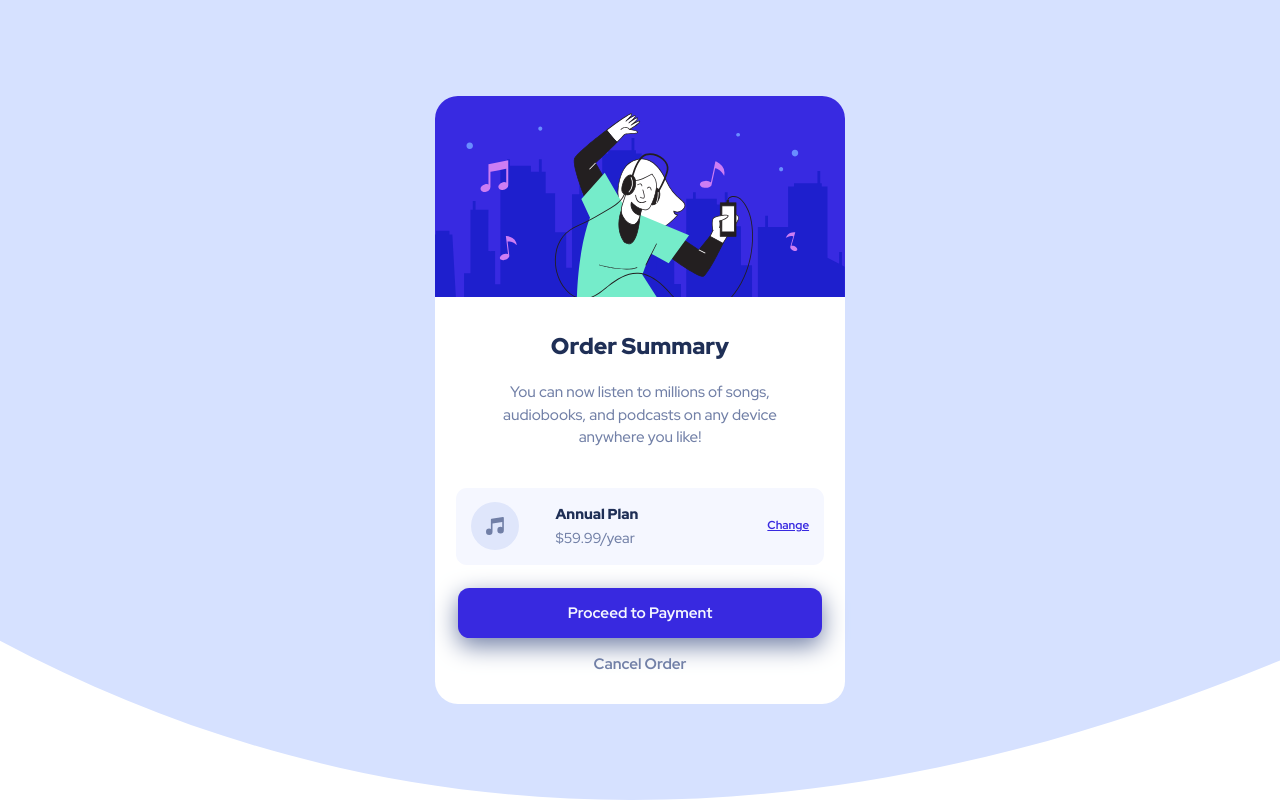
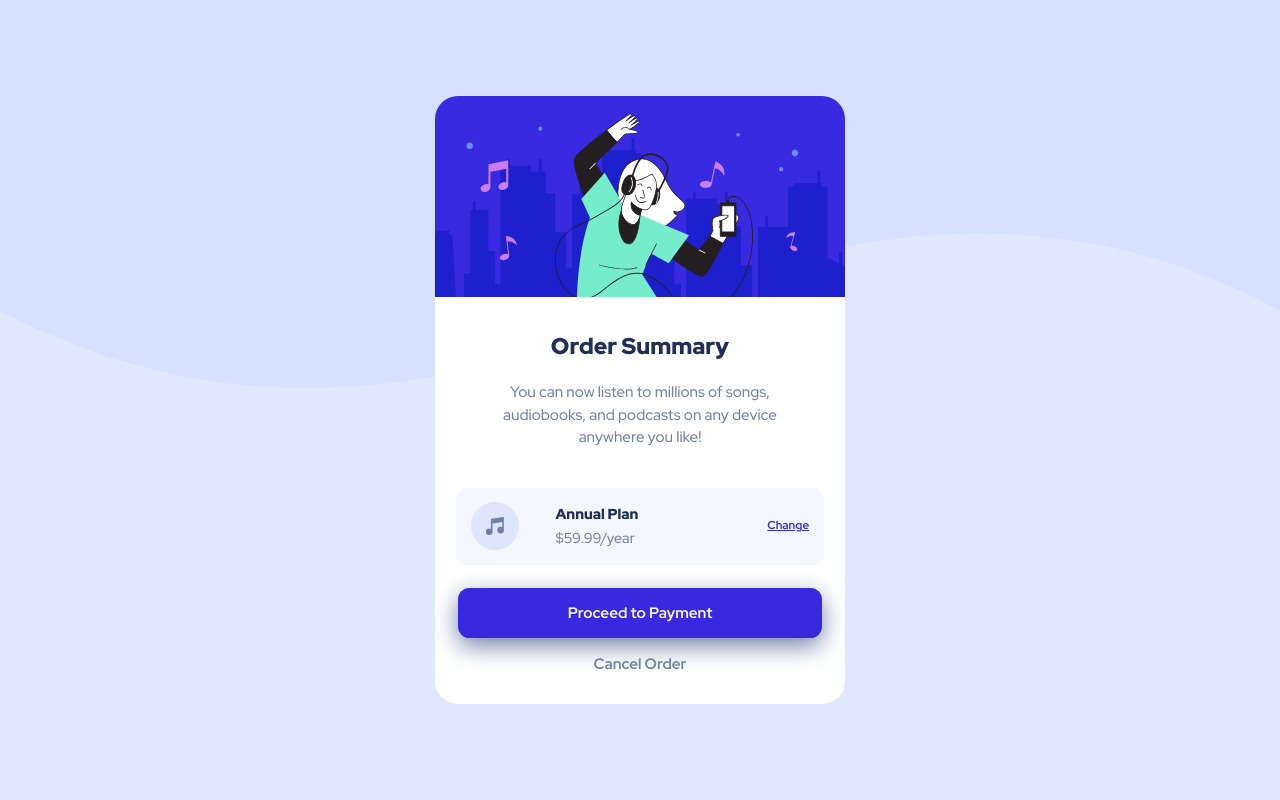
Before and after one commit to lzdavic/fem-order-summary-component, a plain HTML site: page index.html in a window 1280 px wide. Drawn offline with Linux system fonts and the light colour scheme.

Commit message:
Update style.css

```diff
--- a/style.css
+++ b/style.css
@@ -37,9 +37,10 @@ main {
     min-width: 100vw;
     display: grid;
     place-content: center;
+    background-color: var(--pale-blue);
     background-image: url("images/pattern-background-mobile.svg");
-        background-repeat: no-repeat;
-        background-size: cover;
+    background-repeat: no-repeat;
+    background-size: contain;
 }
 
 /* card style */
@@ -48,8 +49,6 @@ main {
     display: flex;
     flex-direction: column;
     justify-content: space-between;
-    min-height: 35em;
-    min-width: 20em;
     max-width: 27em;
     margin: 2em;
     border-radius: 1.5em;
```
